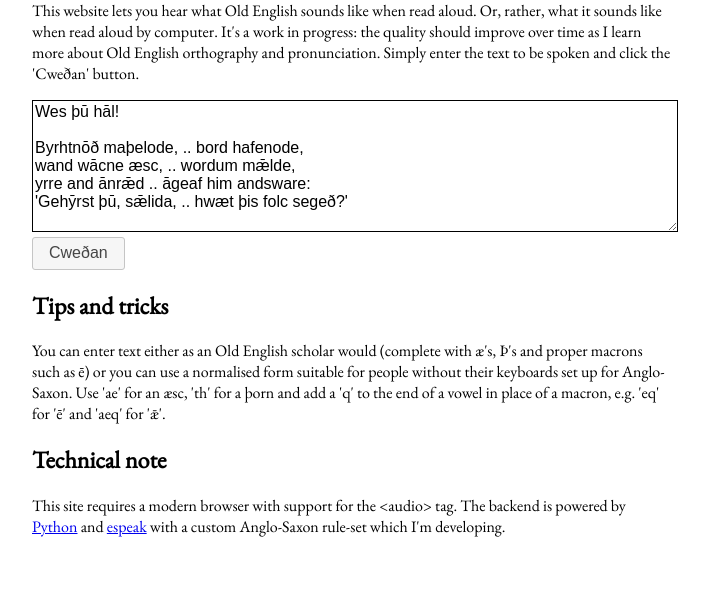
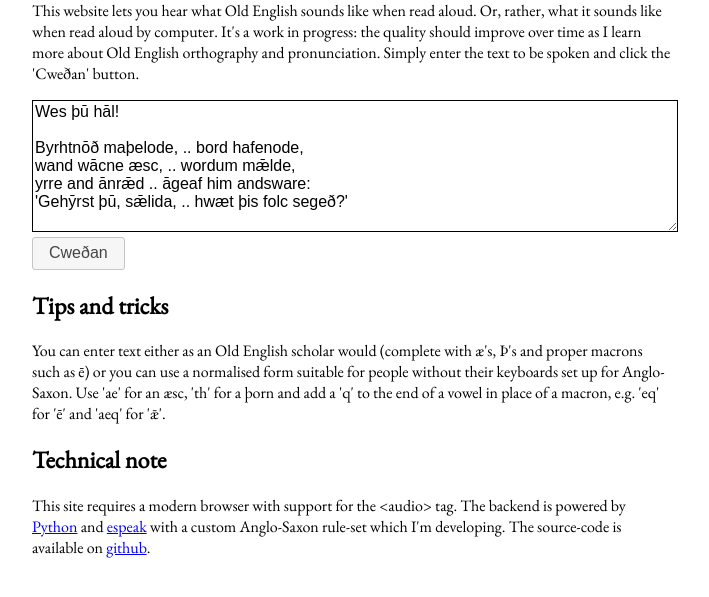
Before and after one commit to rjw57/oespeak, a plain HTML site: page htdocs/index.html in a window 1280 px wide. Shown: the part 85-682 px from the top of the page, without its empty margins (288-997 px from the left). Drawn offline with nearby package versions, Linux system fonts and the light colour scheme.

Commit message:
added link to sourcecode

```diff
--- a/htdocs/index.html
+++ b/htdocs/index.html
@@ -47,7 +47,8 @@ yrre and ānrǣd .. āgeaf him andsware:
       tag. The backend is powered by <a
         href="http://www.python.org/">Python</a> and <a
         href="http://espeak.sourceforge.net/">espeak</a> with a custom
-      Anglo-Saxon rule-set which I'm developing.
+      Anglo-Saxon rule-set which I'm developing. The source-code is available
+      on <a href="https://github.com/rjw57/oespeak">github</a>.
     </p>
   </div>
   </body>
```
